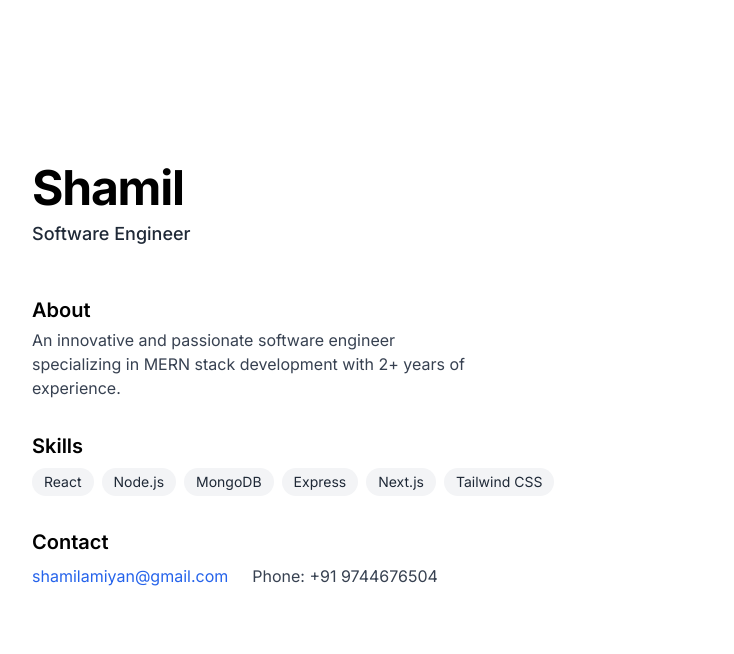
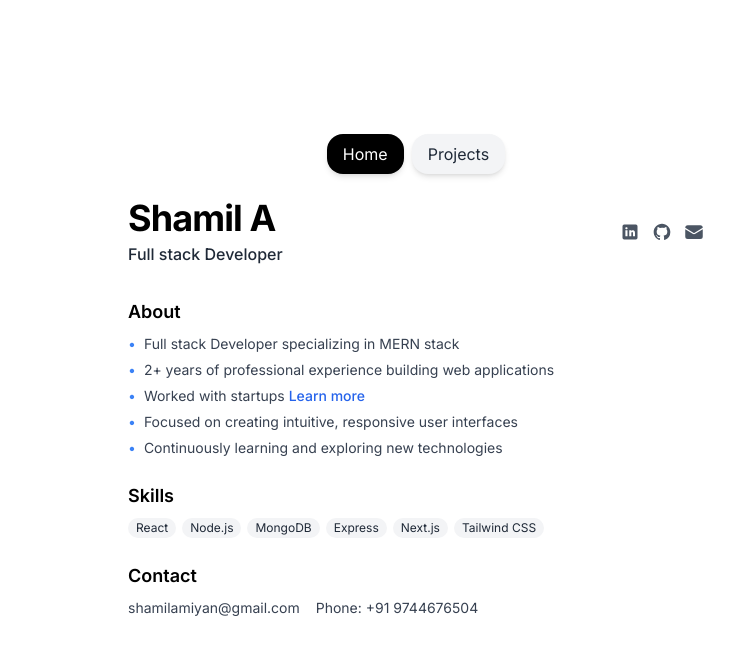
Before and after one commit to Shaamiilll/Shamil-Nextjs-Portfolio, a Next.js app: page / in a window 1280 px wide. Shown: the top 654 px of the page, without its empty margins (224-958 px from the left). Built offline with nearby package versions, Linux system fonts and the light colour scheme.

Commit message:
Updaated the project page

```diff
--- a/src/app/page.tsx
+++ b/src/app/page.tsx
@@ -1,61 +1,174 @@
 "use client";
 
-import { motion } from "framer-motion";
+import { motion, AnimatePresence } from "framer-motion";
+import { useState } from "react";
 
 export default function Home() {
+  const [activePage, setActivePage] = useState("home");
+
   return (
     <main className="min-h-screen flex flex-col items-center justify-center px-4 sm:px-6 bg-white">
-      {/* Header is now simplified without the mobile navigation */}
       <motion.div
         initial={{ opacity: 0, y: 30 }}
         animate={{ opacity: 1, y: 0 }}
         transition={{ duration: 1, ease: "easeInOut" }}
-        className="max-w-3xl w-full"
+        className="max-w-xl w-full"
       >
-        {/* Header */}
+        {/* Navigation Buttons */}
+        <div className="flex justify-center mb-6">
+          <button
+            onClick={() => setActivePage("home")}
+            className={`px-4 py-2 mx-1 rounded-2xl shadow-md transition-colors ${
+              activePage === "home"
+                ? "bg-black text-white"
+                : "bg-gray-100 text-gray-800 hover:bg-gray-200"
+            }`}
+          >
+            Home
+          </button>
+          <button
+            onClick={() => setActivePage("projects")}
+            className={`px-4 py-2 mx-1 rounded-2xl shadow-md transition-colors ${
+              activePage === "projects"
+                ? "bg-black text-white"
+                : "bg-gray-100 text-gray-800 hover:bg-gray-200"
+            }`}
+          >
+            Projects
+          </button>
+        </div>
+
+        {/* Header with name and social icons in a flex container */}
+        <div className="flex flex-col sm:flex-row sm:items-center sm:justify-between">
+          <div>
             <motion.h1
               initial={{ opacity: 0, y: -30 }}
               animate={{ opacity: 1, y: 0 }}
               transition={{ duration: 1.2, ease: "easeOut" }}
-          className="text-4xl sm:text-5xl font-bold tracking-tight"
+              className="text-3xl sm:text-4xl font-bold tracking-tight"
             >
-          Shamil
+              Shamil A
             </motion.h1>
             <motion.p
               initial={{ opacity: 0, y: -15 }}
               animate={{ opacity: 1, y: 0 }}
               transition={{ delay: 0.2, duration: 1, ease: "easeInOut" }}
-          className="mt-2 text-base sm:text-lg font-medium text-gray-800"
+              className="mt-1 text-sm sm:text-base font-medium text-gray-800"
             >
-          Software Engineer
+              Full stack Developer
             </motion.p>
+          </div>
 
-        {/* About Section */}
+          {/* Social Icons */}
           <motion.div
-          initial={{ opacity: 0, y: 40 }}
+            initial={{ opacity: 0, y: -15 }}
             animate={{ opacity: 1, y: 0 }}
-          transition={{ delay: 0.6, duration: 1, ease: "easeInOut" }}
-          className="mt-8 sm:mt-12"
+            transition={{ delay: 0.3, duration: 1, ease: "easeInOut" }}
+            className="mt-3 sm:mt-0 flex gap-3"
           >
-          <h2 className="font-semibold text-lg sm:text-xl">About</h2>
-          <p className="mt-1 text-sm sm:text-base text-gray-700 max-w-md leading-relaxed">
-            An innovative and passionate software engineer specializing in MERN stack development with 2+ years of experience.
-          </p>
+            {/* LinkedIn */}
+            <motion.a
+              href="https://www.linkedin.com/in/shamilamiyan/"
+              whileHover={{ scale: 1.1 }}
+              className="text-gray-600 hover:text-blue-600"
+            >
+              <svg className="w-5 h-5" fill="currentColor" viewBox="0 0 24 24" aria-hidden="true">
+                <path fillRule="evenodd" d="M19 3H5a2 2 0 00-2 2v14a2 2 0 002 2h14a2 2 0 002-2V5a2 2 0 00-2-2zM9 17H6.477v-7H9v7zM7.694 8.717c-.771 0-1.286-.514-1.286-1.2s.514-1.2 1.371-1.2c.771 0 1.286.514 1.286 1.2s-.514 1.2-1.371 1.2zM18 17h-2.442v-3.826c0-1.058-.651-1.302-.895-1.302s-1.058.163-1.058 1.302V17h-2.523v-7h2.523v.977c.325-.57.976-.977 2.197-.977S18 10.977 18 13.174V17z" clipRule="evenodd" />
+              </svg>
+            </motion.a>
+            {/* GitHub */}
+            <motion.a
+              href="https://www.github.com/shaamiilll"
+              whileHover={{ scale: 1.1 }}
+              className="text-gray-600 hover:text-gray-900"
+            >
+              <svg className="w-5 h-5" fill="currentColor" viewBox="0 0 24 24" aria-hidden="true">
+                <path fillRule="evenodd" d="M12 2C6.477 2 2 6.484 2 12.017c0 4.425 2.865 8.18 6.839 9.504.5.092.682-.217.682-.483 0-.237-.008-.868-.013-1.703-2.782.605-3.369-1.343-3.369-1.343-.454-1.158-1.11-1.466-1.11-1.466-.908-.62.069-.608.069-.608 1.003.07 1.531 1.032 1.531 1.032.892 1.53 2.341 1.088 2.91.832.092-.647.35-1.088.636-1.338-2.22-.253-4.555-1.113-4.555-4.951 0-1.093.39-1.988 1.029-2.688-.103-.253-.446-1.272.098-2.65 0 0 .84-.27 2.75 1.026A9.564 9.564 0 0112 6.844c.85.004 1.705.115 2.504.337 1.909-1.296 2.747-1.027 2.747-1.027.546 1.379.202 2.398.1 2.651.64.7 1.028 1.595 1.028 2.688 0 3.848-2.339 4.695-4.566 4.943.359.309.678.92.678 1.855 0 1.338-.012 2.419-.012 2.747 0 .268.18.58.688.482A10.019 10.019 0 0022 12.017C22 6.484 17.522 2 12 2z" clipRule="evenodd" />
+              </svg>
+            </motion.a>
+            {/* Email */}
+            <motion.a
+              href="mailto:shamilamiyan@gmail.com"
+              whileHover={{ scale: 1.1 }}
+              className="text-gray-600 hover:text-red-500"
+            >
+              <svg className="w-5 h-5" fill="currentColor" viewBox="0 0 24 24" aria-hidden="true">
+                <path d="M1.5 8.67v8.58a3 3 0 003 3h15a3 3 0 003-3V8.67l-8.928 5.493a3 3 0 01-3.144 0L1.5 8.67z" />
+                <path d="M22.5 6.908V6.75a3 3 0 00-3-3h-15a3 3 0 00-3 3v.158l9.714 5.978a1.5 1.5 0 001.572 0L22.5 6.908z" />
+              </svg>
+            </motion.a>
+          </motion.div>
+        </div>
+
+        {/* Content Container with AnimatePresence for smooth transitions */}
+        <div className="relative min-h-[400px]">
+          <AnimatePresence mode="wait">
+            {activePage === "home" ? (
+              <motion.div
+                key="home"
+                initial={{ opacity: 0 }}
+                animate={{ opacity: 1 }}
+                exit={{ opacity: 0 }}
+                transition={{ duration: 0.3 }}
+                className="absolute w-full"
+              >
+                {/* About Section with Bullet Points */}
+                <motion.div
+                  initial={{ opacity: 0, y: 20 }}
+                  animate={{ opacity: 1, y: 0 }}
+                  transition={{ delay: 0.2, duration: 0.5 }}
+                  className="mt-6 sm:mt-8"
+                >
+                  <h2 className="font-semibold text-base sm:text-lg">About</h2>
+                  <ul className="mt-2 space-y-1.5 text-xs sm:text-sm text-gray-700 max-w-md leading-relaxed">
+                    <li className="flex items-start">
+                      <span className="text-blue-500 mr-2">•</span>
+                      <span>Full stack Developer specializing in MERN stack </span>
+                    </li>
+                    <li className="flex items-start">
+                      <span className="text-blue-500 mr-2">•</span>
+                      <span>2+ years of professional experience building web applications</span>
+                    </li>
+                    <li className="flex items-start">
+                      <span className="text-blue-500 mr-2">•</span>
+                      <span>
+                        Worked with startups{" "}
+                        <a
+                          href="#"
+                          className="text-blue-600 hover:underline font-medium"
+                          onClick={(e) => {
+                            e.preventDefault();
+                            window.location.href = "https://www.linkedin.com/in/shamilamiyan/details/experience/";
+                          }}
+                        >
+                          Learn more
+                        </a>
+                      </span>
+                    </li>
+                    <li className="flex items-start">
+                      <span className="text-blue-500 mr-2">•</span>
+                      <span>Focused on creating intuitive, responsive user interfaces</span>
+                    </li>
+                    <li className="flex items-start">
+                      <span className="text-blue-500 mr-2">•</span>
+                      <span>Continuously learning and exploring new technologies</span>
+                    </li>
+                  </ul>
                 </motion.div>
 
                 {/* Skills Section */}
                 <motion.div
-          initial={{ opacity: 0, y: 40 }}
+                  initial={{ opacity: 0, y: 20 }}
                   animate={{ opacity: 1, y: 0 }}
-          transition={{ delay: 0.7, duration: 1, ease: "easeInOut" }}
-          className="mt-6 sm:mt-8"
+                  transition={{ delay: 0.3, duration: 0.5 }}
+                  className="mt-4 sm:mt-6"
                 >
-          <h2 className="font-semibold text-lg sm:text-xl">Skills</h2>
-          <div className="mt-2 flex flex-wrap gap-2">
+                  <h2 className="font-semibold text-base sm:text-lg">Skills</h2>
+                  <div className="mt-2 flex flex-wrap gap-1.5">
                     {["React", "Node.js", "MongoDB", "Express", "Next.js", "Tailwind CSS"].map((skill, index) => (
                       <motion.span
                         key={index}
-                className="px-3 py-1 bg-gray-100 text-gray-800 text-xs sm:text-sm rounded-full"
+                        className="px-2 py-0.5 bg-gray-100 text-gray-800 text-xs rounded-full"
                         whileHover={{ scale: 1.05, backgroundColor: "#e0f2fe" }}
                         transition={{ duration: 0.2 }}
                       >
@@ -67,24 +180,77 @@ export default function Home() {
 
                 {/* Contact Section */}
                 <motion.div
-          initial={{ opacity: 0, y: 40 }}
+                  initial={{ opacity: 0, y: 20 }}
                   animate={{ opacity: 1, y: 0 }}
-          transition={{ delay: 0.8, duration: 1, ease: "easeInOut" }}
-          className="mt-6 sm:mt-8 mb-12"
+                  transition={{ delay: 0.4, duration: 0.5 }}
+                  className="mt-4 sm:mt-6 mb-8"
                 >
-          <h2 className="font-semibold text-lg sm:text-xl">Contact</h2>
-          <div className="mt-2 flex flex-col sm:flex-row sm:items-center gap-2 sm:gap-6">
+                  <h2 className="font-semibold text-base sm:text-lg">Contact</h2>
+                  <div className="mt-2 flex flex-col sm:flex-row sm:items-center gap-1 sm:gap-4">
                     <motion.a
                       href="mailto:shamilamiyan@gmail.com"
-              className="text-blue-600 hover:underline"
-              whileHover={{ scale: 1.05 }}
+                      className="text-xs sm:text-sm text-gray-700 hover:underline"
                       transition={{ duration: 0.3 }}
                     >
                       shamilamiyan@gmail.com
                     </motion.a>
-            <p className="text-sm sm:text-base text-gray-700">Phone: +91 9744676504</p>
+                    <p className="text-xs sm:text-sm text-gray-700">Phone: +91 9744676504</p>
                   </div>
                 </motion.div>
+              </motion.div>
+            ) : (
+              /* Projects Page Content */
+              <motion.div
+                key="projects"
+                initial={{ opacity: 0 }}
+                animate={{ opacity: 1 }}
+                exit={{ opacity: 0 }}
+                transition={{ duration: 0.3 }}
+                className="absolute w-full mt-6 mb-8"
+              >
+                <motion.h2
+                  initial={{ opacity: 0, y: 10 }}
+                  animate={{ opacity: 1, y: 0 }}
+                  transition={{ delay: 0.1, duration: 0.4 }}
+                  className="font-semibold text-base sm:text-lg mb-4"
+                >
+                  Projects
+                </motion.h2>
+
+                <div className="space-y-4">
+                  <motion.div
+                    initial={{ opacity: 0, y: 20 }}
+                    animate={{ opacity: 1, y: 0 }}
+                    transition={{ delay: 0.2, duration: 0.5 }}
+                    className="p-3 bg-gray-50 rounded-lg"
+                  >
+                    <h3 className="font-medium text-sm sm:text-base">Portfolio Website</h3>
+                    <p className="text-xs sm:text-sm text-gray-600 mt-1">A personal portfolio website built with Next.js and Tailwind CSS.</p>
+                    <div className="flex gap-2 mt-2">
+                      <span className="px-2 py-0.5 bg-gray-100 text-gray-700 text-xs rounded-full">Next.js</span>
+                      <span className="px-2 py-0.5 bg-gray-100 text-gray-700 text-xs rounded-full">Tailwind</span>
+                    </div>
+                  </motion.div>
+
+                  <motion.div
+                    initial={{ opacity: 0, y: 20 }}
+                    animate={{ opacity: 1, y: 0 }}
+                    transition={{ delay: 0.3, duration: 0.5 }}
+                    className="p-3 bg-gray-50 rounded-lg"
+                  >
+                    <h3 className="font-medium text-sm sm:text-base">E-Commerce Platform</h3>
+                    <p className="text-xs sm:text-sm text-gray-600 mt-1">A full-stack e-commerce application with MERN stack.</p>
+                    <div className="flex gap-2 mt-2">
+                      <span className="px-2 py-0.5 bg-gray-100 text-gray-700 text-xs rounded-full">MongoDB</span>
+                      <span className="px-2 py-0.5 bg-gray-100 text-gray-700 text-xs rounded-full">Express</span>
+                      <span className="px-2 py-0.5 bg-gray-100 text-gray-700 text-xs rounded-full">React</span>
+                    </div>
+                  </motion.div>
+                </div>
+              </motion.div>
+            )}
+          </AnimatePresence>
+        </div>
       </motion.div>
     </main>
   );
```
Lines whose indentation alone changed are shown as unchanged.
